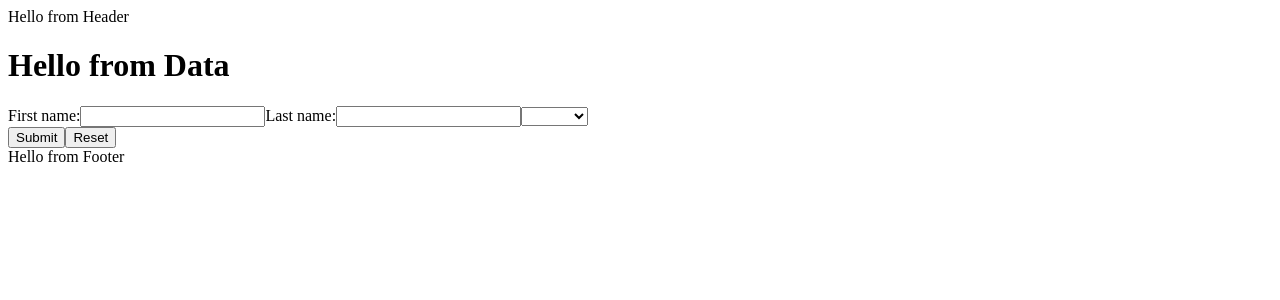
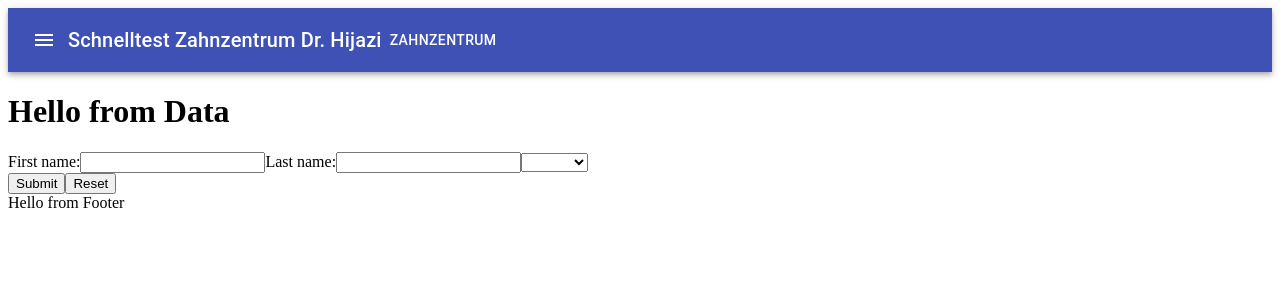
Before and after one commit to ZakMos/qr-generator, a React (Create React App) app: page / in a window 1280 px wide. Shown: the top 300 px of the page. Built offline with nearby package versions, Linux system fonts and the light colour scheme.

Commit message:
update header

```diff
--- a/src/components/Header.jsx
+++ b/src/components/Header.jsx
@@ -1,11 +1,33 @@
-import React, { Component } from 'react'
+import * as React from 'react';
+import { AppBar, Box, Toolbar, Typography, IconButton, Button } from '@material-ui/core';
+import MenuIcon from '@mui/icons-material/Menu';
 
-export default class Header extends Component {
+
+
+export default class Header extends React.Component {
     render() {
         return (
-            <div>
-                Hello from Header
-            </div>
+            <>
+            <Box sx={{ flexGrow: 1 }}>
+                <AppBar position="static">
+                    <Toolbar>
+                    <IconButton
+                        size="medium"
+                        edge="start"
+                        color="inherit"
+                        aria-label="menu"
+                        sx={{ mr: 2 }}
+                    >
+                        <MenuIcon />
+                    </IconButton>
+                    <Typography variant="h6" component="div" sx={{ flexGrow: 1 }}>
+                    Schnelltest Zahnzentrum Dr. Hijazi
+                    </Typography>
+                    <Button color="inherit">Zahnzentrum</Button>
+                    </Toolbar>
+                </AppBar>
+            </Box>
+            </>
         )
     }
 }
```
